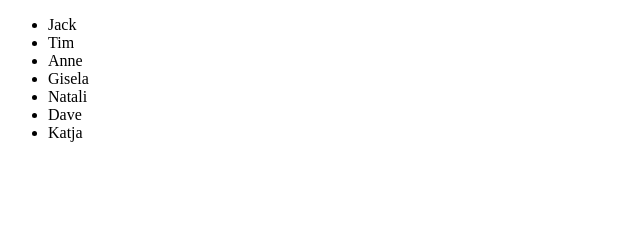
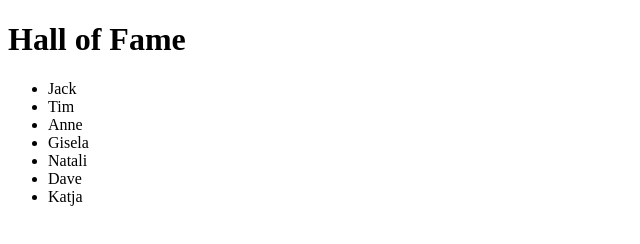
Before and after one commit to Nat47/git-playground, a plain HTML site: page index.html in a window 1280 px wide. Shown: the whole page, without its empty margins (0-640 px from the left). Drawn offline with Linux system fonts and the light colour scheme.

Commit message:
Añadir título
Hall of Fame

```diff
--- a/index.html
+++ b/index.html
@@ -6,6 +6,7 @@
 </head>
 <body>
 
+<h1>Hall of Fame</h1>
 <ul>
 	<li>Jack</li>
 	<li>Tim</li>
```
